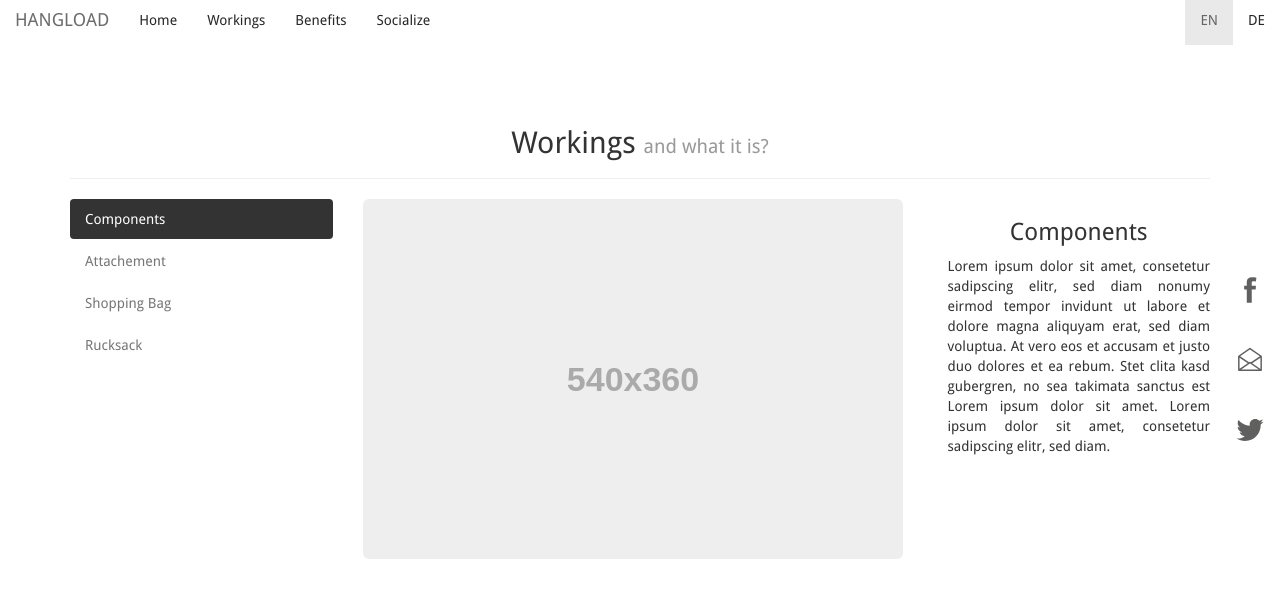
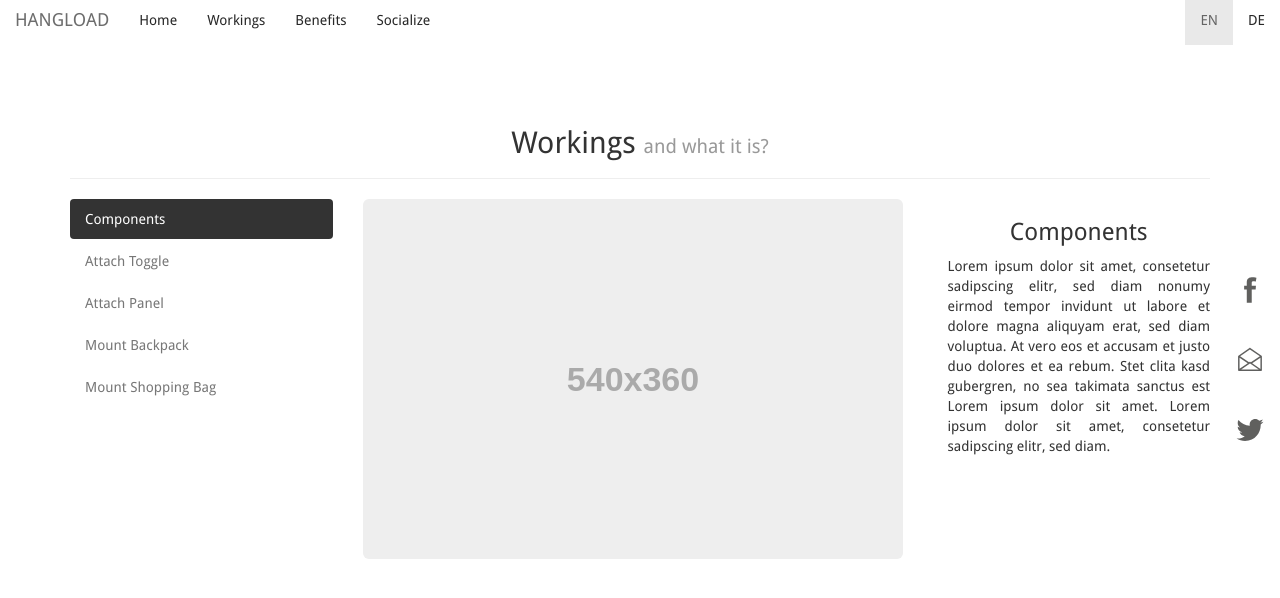
Before and after one commit to bodokaiser/hangload.com, a Jekyll site: the page built from index.html, in a window 1280 px wide and 900 px high, scrolled down 953 px, cut to the strip 5-650 px from the top of the window. Shown: the top 598 px of the strip. Built offline with Jekyll 4.4.1, drawn with Linux system fonts in a browser that asks for light colours; Markdown is read by kramdown in place of the engine named in the settings.

Commit message:
added scripted tab switching to index.html

```diff
--- a/index.html
+++ b/index.html
@@ -38,19 +38,64 @@
   <div class="row">
     <div class="col-xs-3">
       <ol class="nav nav-pills nav-stacked">
-        <li class="active"><a href="#">Components</a></li>
-        <li><a href="#">Attachement</a></li>
-        <li><a href="#">Shopping Bag</a></li>
-        <li><a href="#">Rucksack</a></li>
+        <li class="active">
+          <a href="#working-components" data-toggle="tab">
+            Components
+          </a>
+        </li>
+        <li>
+          <a href="#working-attach-toggle" data-toggle="tab">
+            Attach Toggle
+          </a>
+        </li>
+        <li>
+          <a href="#working-attach-panel" data-toggle="tab">
+            Attach Panel
+          </a>
+        </li>
+        <li>
+          <a href="#working-mount-backpack" data-toggle="tab">
+            Mount Backpack
+          </a>
+        </li>
+        <li>
+          <a href="#working-mount-shopping-bag" data-toggle="tab">
+            Mount Shopping Bag
+          </a>
+        </li>
       </ol>
     </div>
     <div class="col-xs-6">
       <img class="img-responsive img-rounded" src="holder.js/540x360" />
     </div>
     <div class="col-xs-3">
-      <h3 class="text-center">
-        Components
-      </h3>
+      <div class="tab-content">
+        <div class="tab-pane fade in active" id="working-components">
+          <h3 class="text-center">
+            Components
+          </h3>
+        </div>
+        <div class="tab-pane fade" id="working-attach-toggle">
+          <h3 class="text-center">
+            Attach Toggle
+          </h3>
+        </div>
+        <div class="tab-pane fade" id="working-attach-panel">
+          <h3 class="text-center">
+            Attach Panel
+          </h3>
+        </div>
+        <div class="tab-pane fade" id="working-mount-backpack">
+          <h3 class="text-center">
+            Mount Backpack
+          </h3>
+        </div>
+        <div class="tab-pane fade" id="working-mount-shopping-bag">
+          <h3 class="text-center">
+            Mount Shopping Bag
+          </h3>
+        </div>
+      </div>
       <p class="text-justify">
         Lorem ipsum dolor sit amet, consetetur sadipscing elitr, sed diam
         nonumy eirmod tempor invidunt ut labore et dolore magna aliquyam erat,
--- a/stylesheets/bootstrap-theme.css
+++ b/stylesheets/bootstrap-theme.css
@@ -97,3 +97,7 @@
 .nav-pills > li.active > a {
   background-color: #333;
 }
+
+.nav-pills > li.active > a:hover {
+  background-color: #7CB34B;
+}
```
